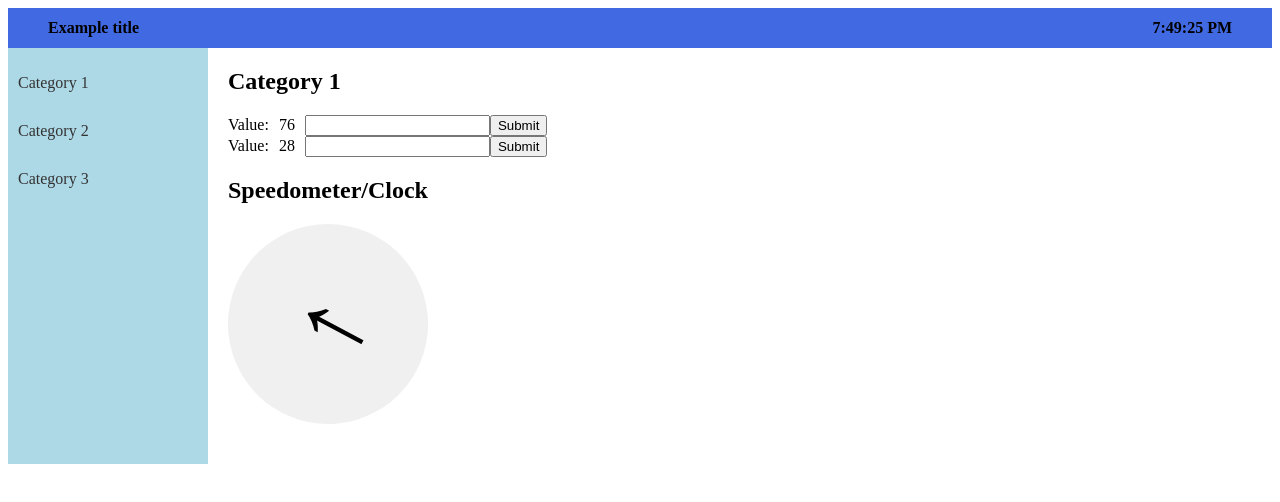
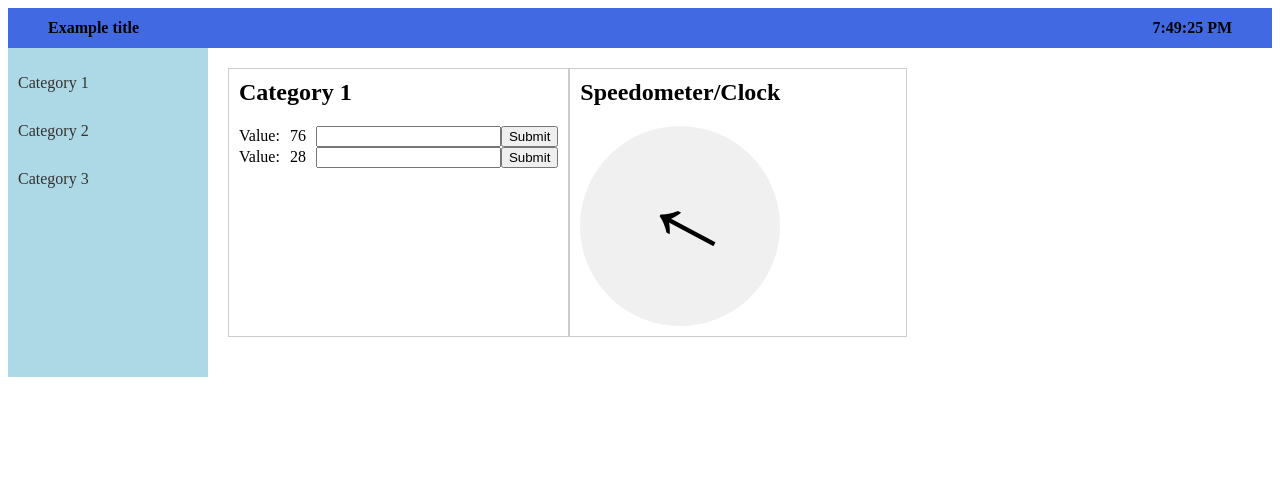
Before and after one commit to AZ777xx/PLC-Front, a plain HTML site: page index.html in a window 1280 px wide. Drawn offline with Linux system fonts and the light colour scheme.

Commit message:
Better organizing of widgets + border

```diff
--- a/style.css
+++ b/style.css
@@ -26,10 +26,16 @@
 .content {
     flex-grow: 1;
     padding: 20px;
+    display: flex; /* Add this line */
+    flex-wrap: wrap; /* Add this line */
 }
 
 .widget {
     margin-bottom: 20px;
+    flex-basis: 33%;
+    border: 1px solid #ccc; /* Add this line */
+    padding: 10px;
+    box-sizing: border-box;
 }
 
 h2 {
```
